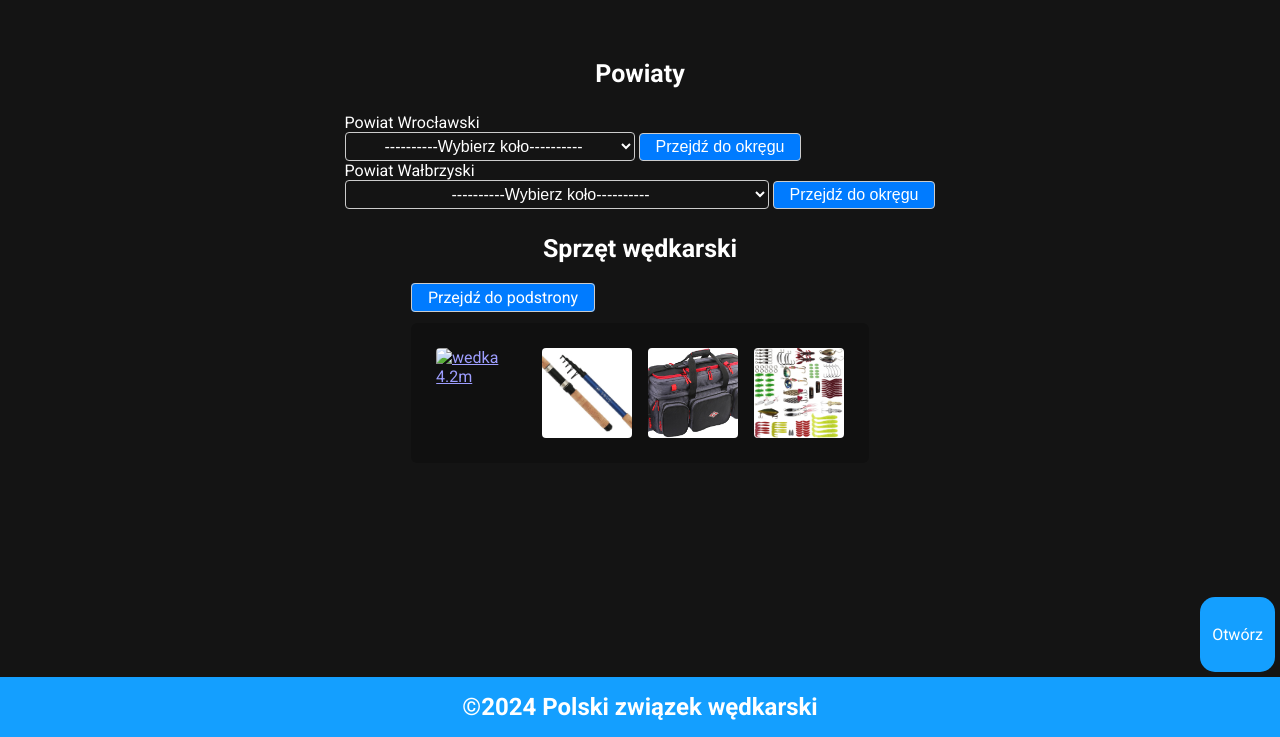
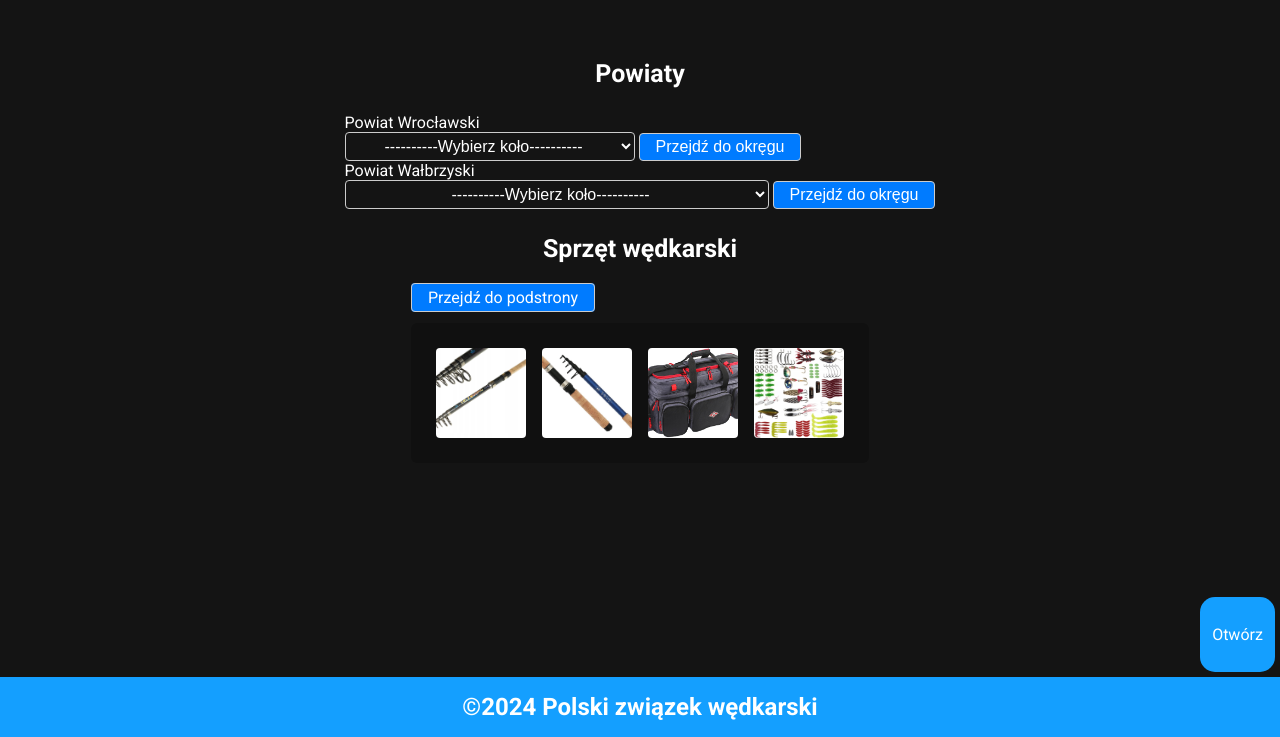
Before and after one commit to kubamus/statyczna-strona-html, a plain HTML site: page strona-glowna.html in a window 1280 px wide. Shown: the part 123-860 px from the top of the page. Drawn offline with Linux system fonts and the light colour scheme.

Commit message:
fix: Zdjecie na strone glownej nie wyswietlalo sie

```diff
--- a/strona-glowna.html
+++ b/strona-glowna.html
@@ -54,13 +54,11 @@
           >Przejdź do podstrony</a
         >
         <div class="imageGalery">
-          <a
-            href="./sprzet-wedkarski-zdjecia/wedka-teleskopowa-4-2-metra.jpg"
-            target="_blank"
+          <a href="./sprzet-wedkarski-zdjecia/wtlsc.jpg" target="_blank"
             ><img
               alt="wedka 4.2m"
               class="zdj"
-              src="./sprzet-wedkarski-zdjecia/wedka-teleskopowa-4-2-metra.jpg"
+              src="./sprzet-wedkarski-zdjecia/wtlsc.jpg"
               title="wedka teleskopowa 4.2m"
           /></a>
           <a
```
